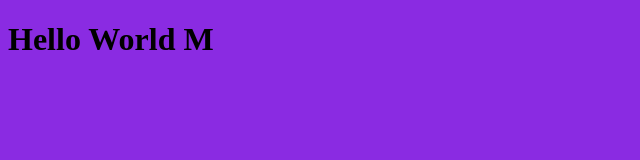
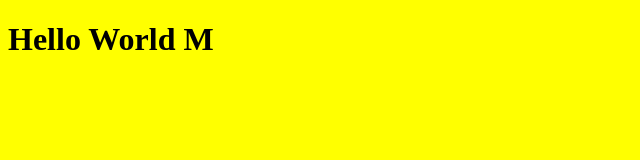
Before and after one commit to rishabhv1/BitBucket_VSCODE, a plain HTML site: page index.html in a window 1280 px wide. Shown: the whole page, without its empty margins (0-640 px from the left). Drawn offline with Linux system fonts and the light colour scheme.

Commit message:
style.css modified

```diff
--- a/style.css
+++ b/style.css
@@ -1,3 +1,4 @@
 body{
-    background-color:blueviolet;
+    background-color: yellow;
+
 }
```
